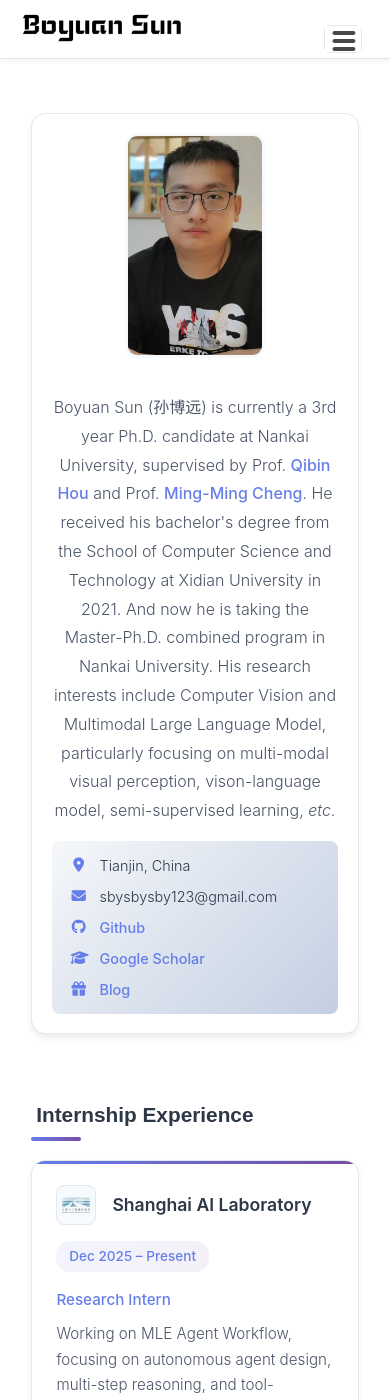
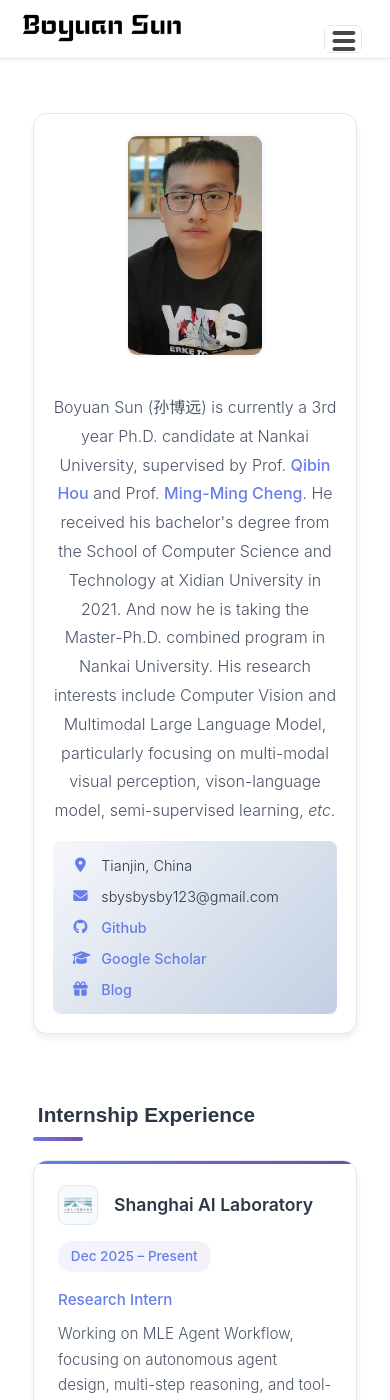
Before and after one commit to BBBBchan/BBBBchan.github.io, a Jekyll site: the page built from index.html, in a window 390 px wide and 1400 px high. Built offline with Jekyll 4.4.1, drawn with Linux system fonts in a browser that asks for light colours; nearby versions of some CDN libraries.

Commit message:
Refactor wrapper styles for improved responsiveness
Updated the wrapper class to use min and max widths for better responsiveness. Removed old max-width calculations and adjusted padding for various screen sizes.

```diff
--- a/_sass/_base.scss
+++ b/_sass/_base.scss
@@ -2,6 +2,7 @@
 *, *::before, *::after {
   box-sizing: border-box;
 }
+
 /**
  * Reset some basic elements
  */
@@ -122,17 +123,12 @@
   font-size: 12px;
 }
 
-
 /**
  * Links
  */
 a {
   color: $brand-color;
   text-decoration: none;
-  //
-  // &:visited {
-  //   color: darken($brand-color, 15%);
-  // }
 
   &:hover {
     color: $text-color;
@@ -183,25 +179,33 @@
 }
 
 /**
- * Wrapper
+ * Wrapper - 🔧 与 index.html 的 .container 宽度完全一致
  */
 .wrapper {
-  max-width: -webkit-calc(700px - (#{$spacing-unit} * 2));
-  max-width:         calc(700px - (#{$spacing-unit} * 2));
-  margin-right: auto;
-  margin-left: auto;
-  padding-right: $spacing-unit;
-  padding-left: $spacing-unit;
+  width: min(85%, 1600px);
+  min-width: min(85vw, 1200px);
+  max-width: 100%;
+  margin: 0 auto;
+  padding: 0 2rem;
+  box-sizing: border-box;
+  position: relative;
   @extend %clearfix;
 
-  @include media-query($on-laptop) {
-    max-width: -webkit-calc(800px - (#{$spacing-unit}));
-    max-width:         calc(800px - (#{$spacing-unit}));
-    padding-right: $spacing-unit / 2;
-    padding-left: $spacing-unit / 2;
+  @include media-query(992px) {
+    width: 92%;
+    min-width: 92%;
+    padding: 0 1.5rem;
   }
 
-  position: relative;
+  @include media-query(768px) {
+    width: 95%;
+    padding: 0 1rem;
+  }
+
+  @include media-query(480px) {
+    width: 98%;
+    padding: 0 0.8rem;
+  }
 }
 
 /**
```
